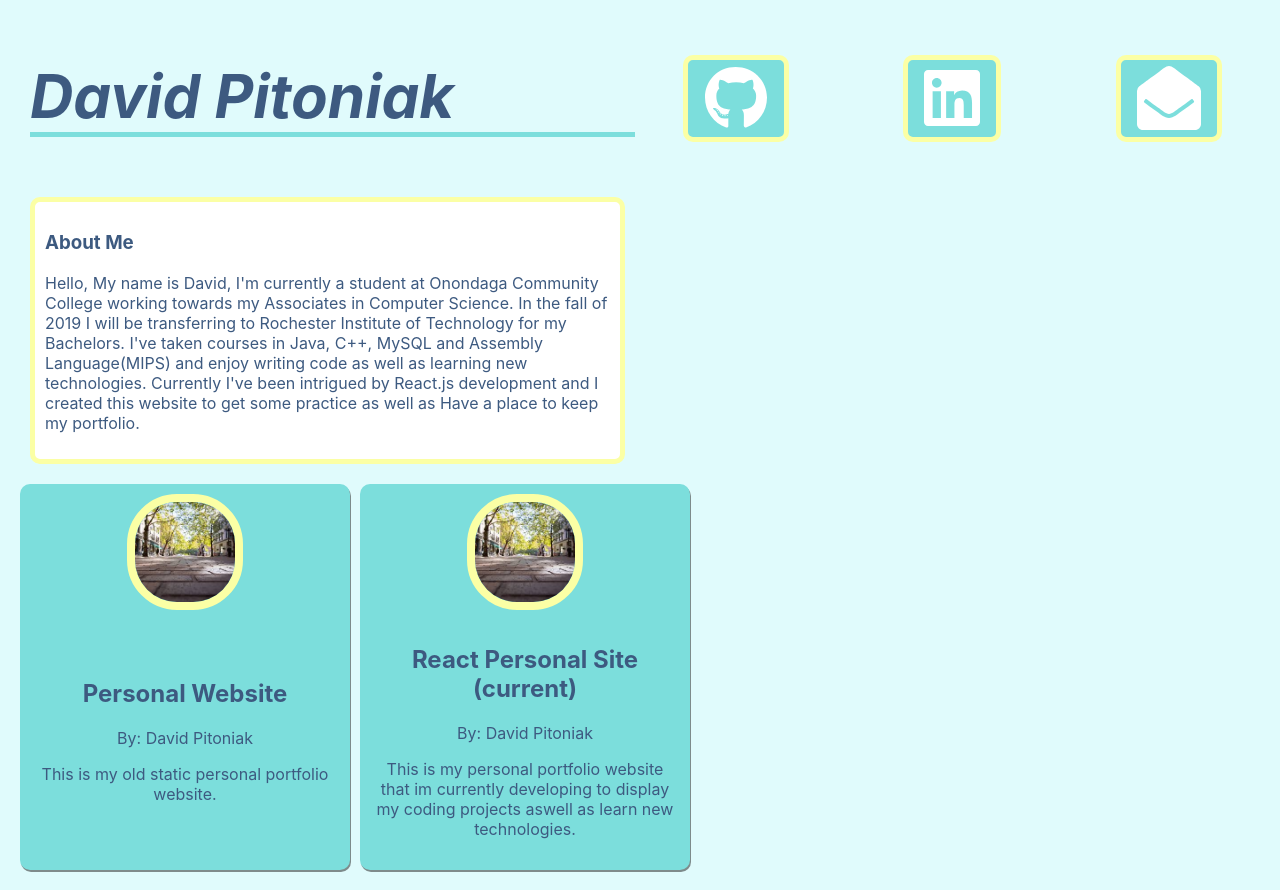
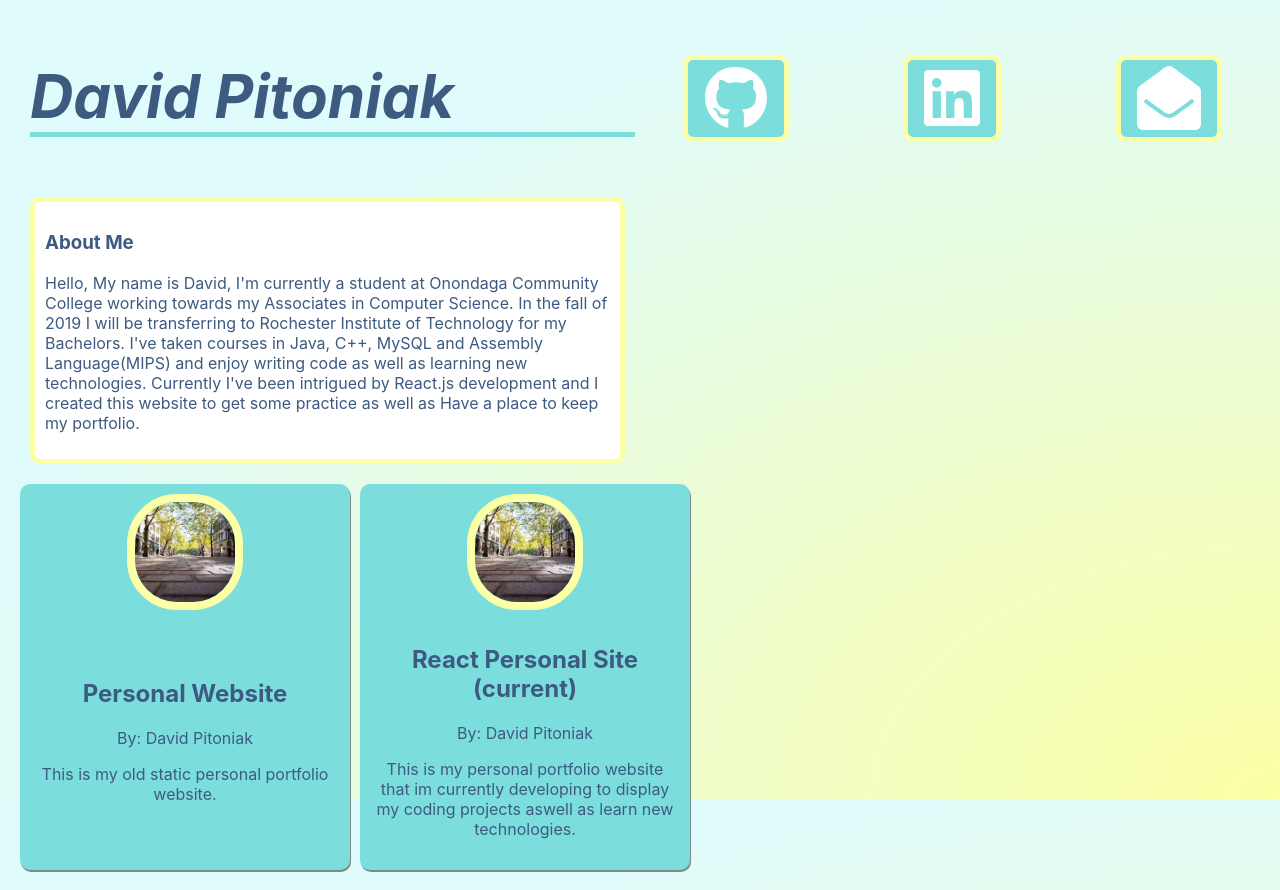
Before and after one commit to pitoniak32/ReactPortfolioSite, a React (Create React App) app: page / in a window 1280 px wide. Built offline with nearby package versions, Linux system fonts and the light colour scheme.

Commit message:
gradient

```diff
--- a/src/index.css
+++ b/src/index.css
@@ -15,7 +15,9 @@ html {
   margin: 0;
   padding: 0;
   background-color: var(--color-3);
-  /*background-image: radial-gradient(at bottom right, var(--color-7) 5%, var(--color-3));*/
+  background-image: radial-gradient(at bottom right, var(--color-7) , var(--color-3) 75%);
+  background-repeat: no-repeat;
+  background-attachment: fixed;
 }
 
 code {
```
